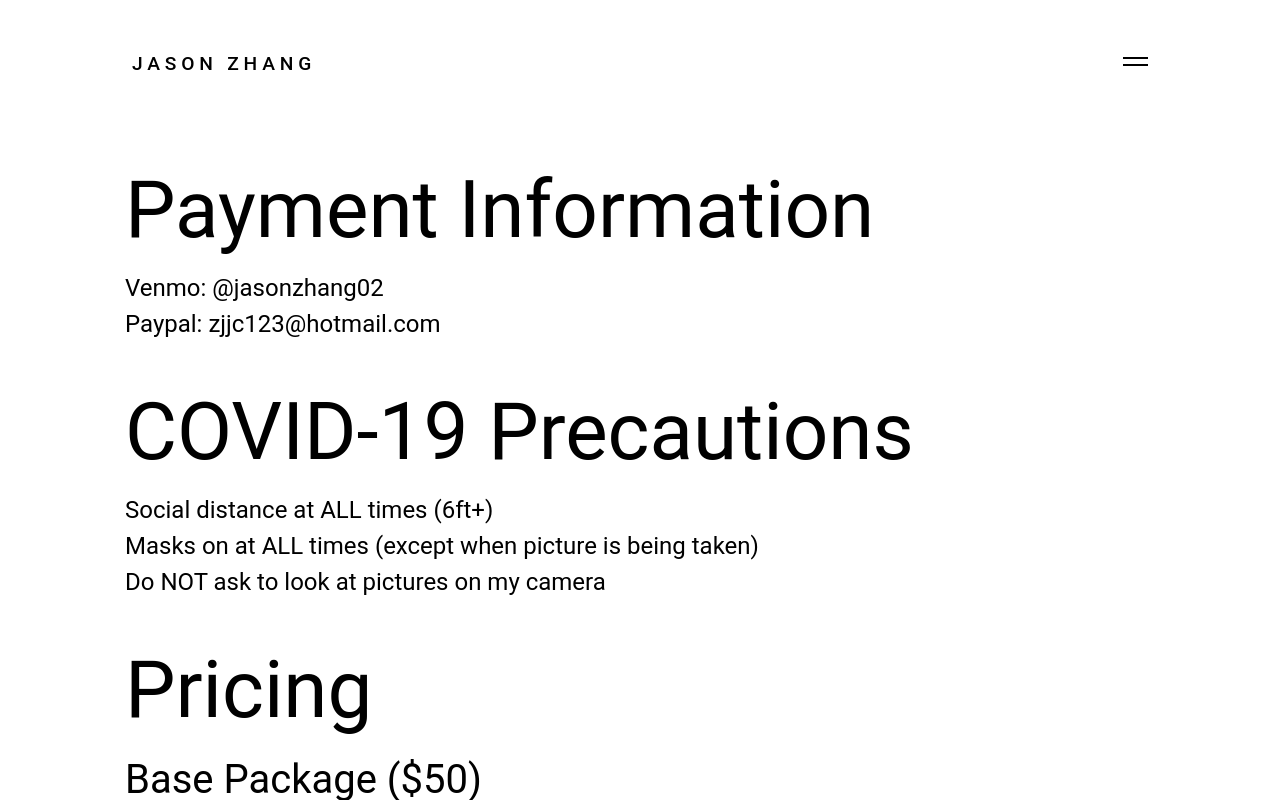
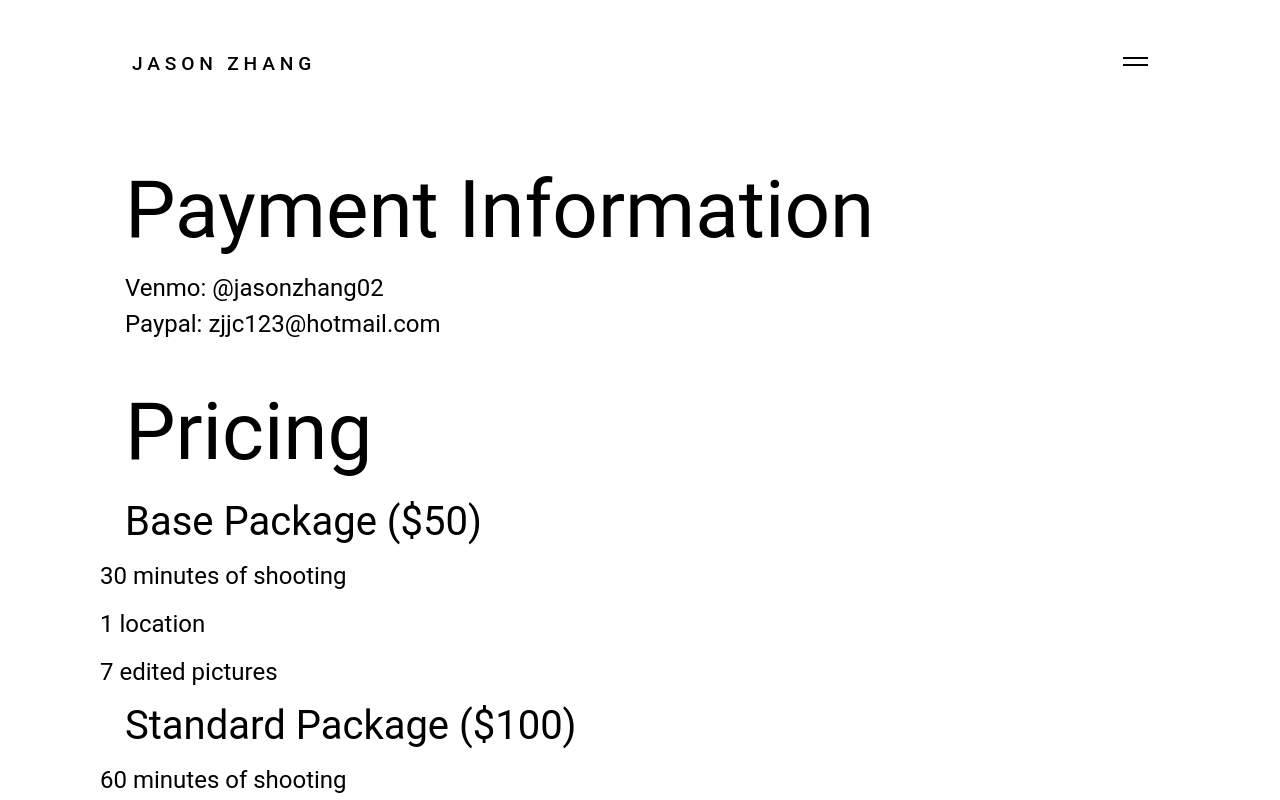
Before and after one commit to Zjjc123/react-portfolio, a React (Create React App) app: page /pricing in a window 1280 px wide. Built offline with nearby package versions, Linux system fonts and the light colour scheme.

Commit message:
Remove aggressive messagings

```diff
--- a/src/pages/Pricing.js
+++ b/src/pages/Pricing.js
@@ -15,12 +15,6 @@ const Pricing = () => {
           <h1>Payment Information</h1>
           <h3>Venmo: @jasonzhang02</h3>
           <h3>Paypal: zjjc123@hotmail.com</h3>
-        </div>
-        <div className="block">
-          <h1>COVID-19 Precautions</h1>
-          <h3>Social distance at ALL times (6ft+)</h3>
-          <h3>Masks on at ALL times (except when picture is being taken)</h3>
-          <h3>Do NOT ask to look at pictures on my camera</h3>
         </div>
         <div className="block">
           <h1>Pricing</h1>
```
